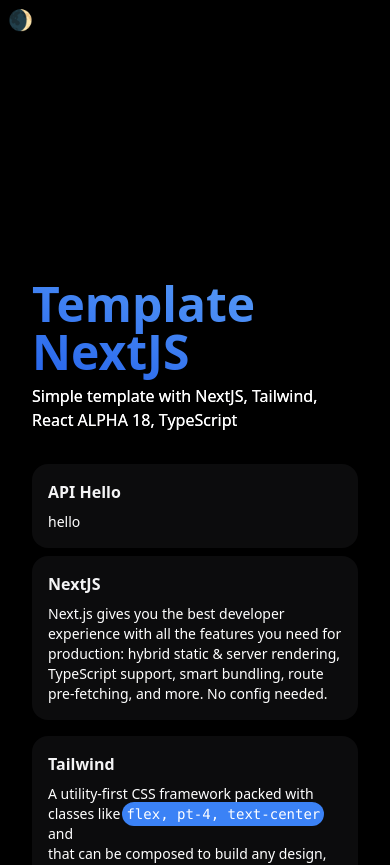
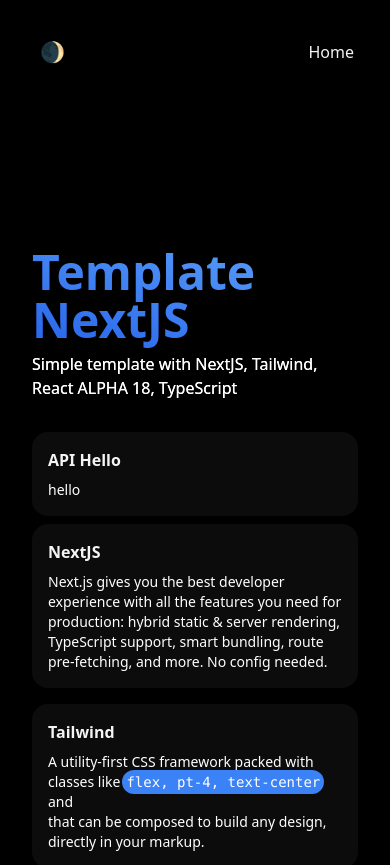
Before and after one commit to amineohn/next-template, a Next.js app: page / in a window 390 px wide. Shown: the top 865 px of the page. Built offline with nearby package versions, Linux system fonts and the light colour scheme.

Commit message:
fix issue..

```diff
--- /dev/null
+++ b/components/Loading.tsx
@@ -0,0 +1,28 @@
+const Loading = () => {
+  return (
+    <div className="flex space-x-1">
+      <svg
+        className="animate-spin h-5 w-5 text-gray-900 dark:text-gray-100"
+        xmlns="http://www.w3.org/2000/svg"
+        fill="none"
+        viewBox="0 0 24 24"
+      >
+        <circle
+          className="opacity-25"
+          cx="12"
+          cy="12"
+          r="10"
+          stroke="currentColor"
+          strokeWidth="4"
+        />
+        <path
+          className="opacity-75"
+          fill="currentColor"
+          d="M4 12a8 8 0 018-8V0C5.373 0 0 5.373 0 12h4zm2 5.291A7.962 7.962 0 014 12H0c0 3.042 1.135 5.824 3 7.938l3-2.647z"
+        />
+      </svg>
+      <span data-interception="off">loading..</span>
+    </div>
+  );
+};
+export default Loading;
--- /dev/null
+++ b/components/Navigation.tsx
@@ -0,0 +1,20 @@
+import ToggleTheme from "./ToggleTheme";
+import { useRouter } from "next/router";
+const Navigation = () => {
+  const router = useRouter();
+  return (
+    <div className="sticky top-0 z-50 flex items-center justify-between w-full max-w-4xl p-8 mx-auto my-0 text-gray-900 bg-white dark:bg-black md:my-8 dark:text-gray-100">
+      <ToggleTheme />
+      <div>
+        <a
+          onClick={() => router.push("/")}
+          className="p-1 font-normal  text-gray-900 transition cursor-pointer sm:p-4 sm:pb-1.5 sm:pt-1.5 rounded-full dark:text-gray-100 hover:bg-gray-100 dark:hover:bg-gray-700 dark:hover:bg-opacity-25"
+        >
+          Home
+        </a>
+      </div>
+    </div>
+  );
+};
+
+export default Navigation;
--- a/pages/_app.tsx
+++ b/pages/_app.tsx
@@ -1,18 +1,13 @@
 import "../styles/globals.css";
 import type { AppProps } from "next/app";
-import ReactDOM from "react-dom";
 import React from "react";
 import { ThemeProvider } from "next-themes";
-import ToggleTheme from "../components/ToggleTheme";
+import Navigation from "../components/Navigation";
 
 function MyApp({ Component, pageProps }: AppProps) {
-  if (typeof window !== "undefined") {
-    const container = document.getElementById("__next");
-    ReactDOM.hydrate(<Component />, container);
-  }
   return (
     <ThemeProvider defaultTheme="dark" attribute="class">
-      <ToggleTheme />
+      <Navigation />
       <Component {...pageProps} />
     </ThemeProvider>
   );
--- a/pages/index.tsx
+++ b/pages/index.tsx
@@ -1,15 +1,15 @@
 import type { NextPage } from "next";
 import React from "react";
 import useSWR from "swr";
+import Loading from "../components/Loading";
 import fetcher from "../libs/fetcher";
 import { Example } from "../libs/types";
 
 const Home: NextPage = () => {
   const { data } = useSWR<Example>(`/api/example`, fetcher);
-
   return (
     <>
-      <div className="flex flex-col justify-center px-8 my-60 overflow-hidden">
+      <div className="flex flex-col justify-center px-8 my-36 overflow-hidden">
         <div className="flex flex-col items-start justify-center max-w-2xl mx-auto mb-16 dark:text-white">
           <div className="flex-col items-center">
             <h1 className="pb-2 text-5xl font-bold text-transparent bg-clip-text bg-gradient-to-t from-coolGray-900 to-warmGray-600 dark:bg-gradient-to-bl dark:from-blue-400 dark:to-blue-600">
@@ -25,34 +25,15 @@
               <div className="flex items-center font-bold text-gray-900 dark:text-gray-100">
                 API Hello
               </div>
-              <p className="mt-2 text-sm font-medium text-gray-800 spacing-sm dark:text-white">
+              <p
+                className="mt-2 text-sm font-medium text-gray-800 spacing-sm dark:text-white"
+                data-interception="off"
+              >
                 {data ? (
-                  data.name
+                  data?.name
                 ) : (
                   <>
-                    <div className="flex space-x-1">
-                      <svg
-                        className="animate-spin h-5 w-5 text-gray-900 dark:text-gray-100"
-                        xmlns="http://www.w3.org/2000/svg"
-                        fill="none"
-                        viewBox="0 0 24 24"
-                      >
-                        <circle
-                          className="opacity-25"
-                          cx="12"
-                          cy="12"
-                          r="10"
-                          stroke="currentColor"
-                          strokeWidth="4"
-                        />
-                        <path
-                          className="opacity-75"
-                          fill="currentColor"
-                          d="M4 12a8 8 0 018-8V0C5.373 0 0 5.373 0 12h4zm2 5.291A7.962 7.962 0 014 12H0c0 3.042 1.135 5.824 3 7.938l3-2.647z"
-                        />
-                      </svg>
-                      <span>loading..</span>
-                    </div>
+                    <Loading />
                   </>
                 )}
               </p>
```
